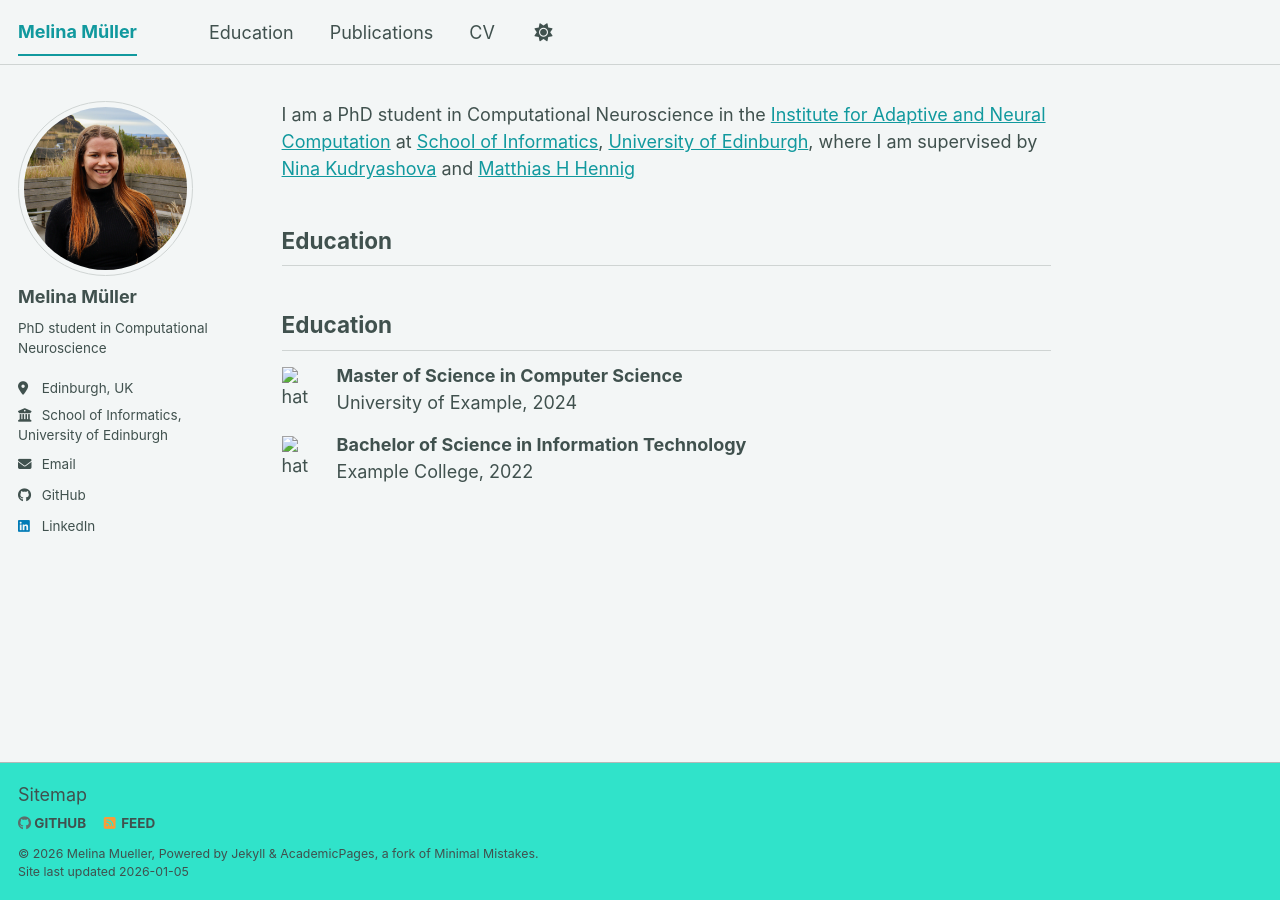
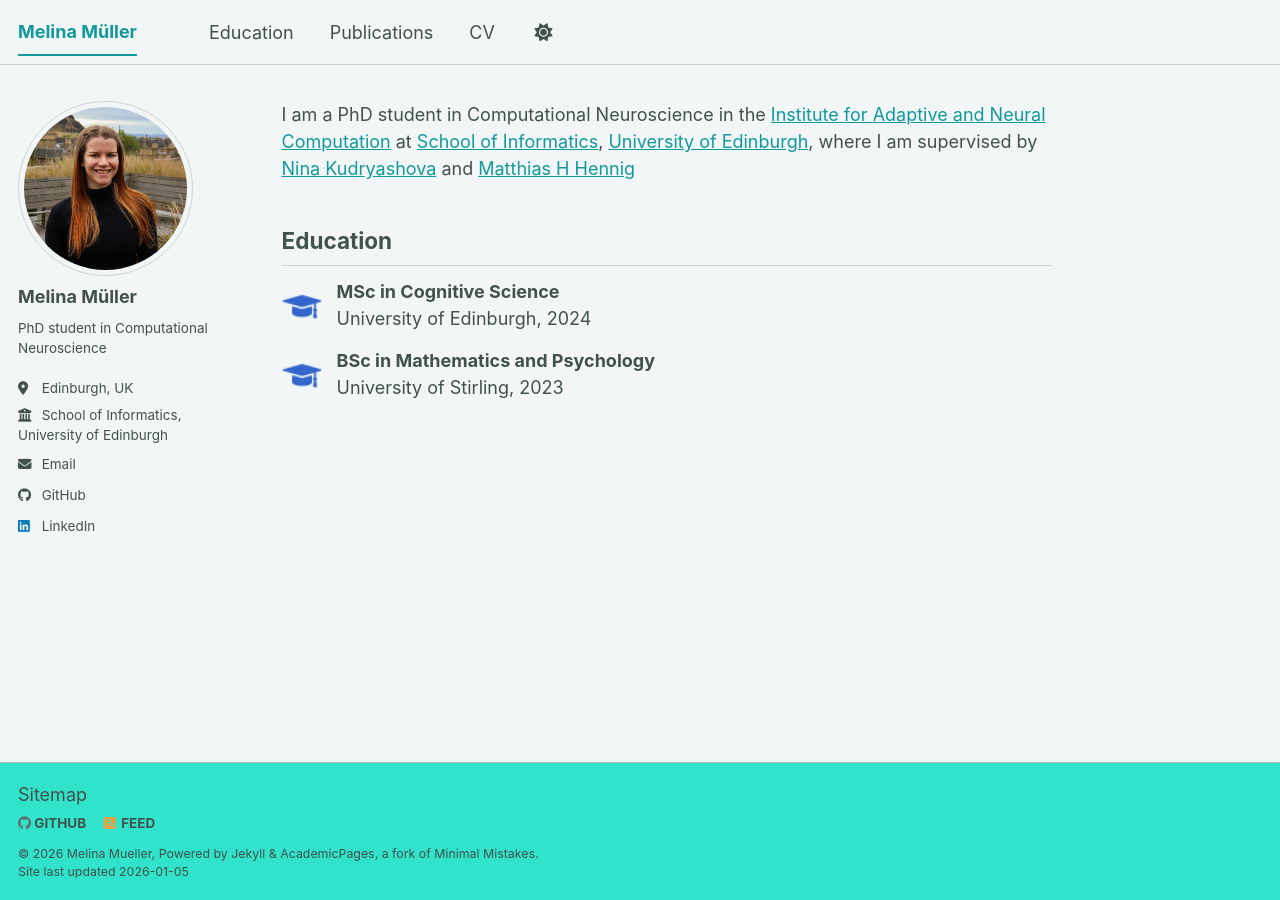
Before and after one commit to Melina-M-Mueller/Melina-M-Mueller.github.io, a Jekyll site: the page built from _pages/about.md, in a window 1280 px wide. Built offline with Jekyll 4.4.1, drawn with Linux system fonts in a browser that asks for light colours; a script bundle is joined from its source files by our own code; library files that are not in the unit come from our copies.

Commit message:
education

```diff
--- a/_pages/about.md
+++ b/_pages/about.md
@@ -9,24 +9,23 @@ redirect_from:
 
 I am a PhD student in Computational Neuroscience in the [Institute for Adaptive and Neural Computation](https://informatics.ed.ac.uk/anc) at [School of Informatics](https://informatics.ed.ac.uk/), [University of Edinburgh](https://www.ed.ac.uk/), where I am supervised by [Nina Kudryashova](https://ninelk.github.io/) and [Matthias H Hennig](https://homepages.inf.ed.ac.uk/mhennig/index.html)
 
-## Education
 
 <section id="education">
   <h2>Education</h2>
 
   <div style="display: flex; align-items: center; margin-bottom: 15px;">
-    <img src="favicon-32x32.png" alt="hat" width="40" style="margin-right: 15px;">
+    <img src="images/favicon-32x32.png" alt="hat" width="40" style="margin-right: 15px;">
     <div>
-      <strong>Master of Science in Computer Science</strong><br>
-      University of Example, 2024
+      <strong>MSc in Cognitive Science</strong><br>
+      University of Edinburgh, 2024
     </div>
   </div>
 
   <div style="display: flex; align-items: center; margin-bottom: 15px;">
-    <img src="favicon-32x32.png" alt="hat" width="40" style="margin-right: 15px;">
+    <img src="images/favicon-32x32.png" alt="hat" width="40" style="margin-right: 15px;">
     <div>
-      <strong>Bachelor of Science in Information Technology</strong><br>
-      Example College, 2022
+      <strong>BSc in Mathematics and Psychology </strong><br>
+      University of Stirling, 2023
     </div>
   </div>
 </section>
```
